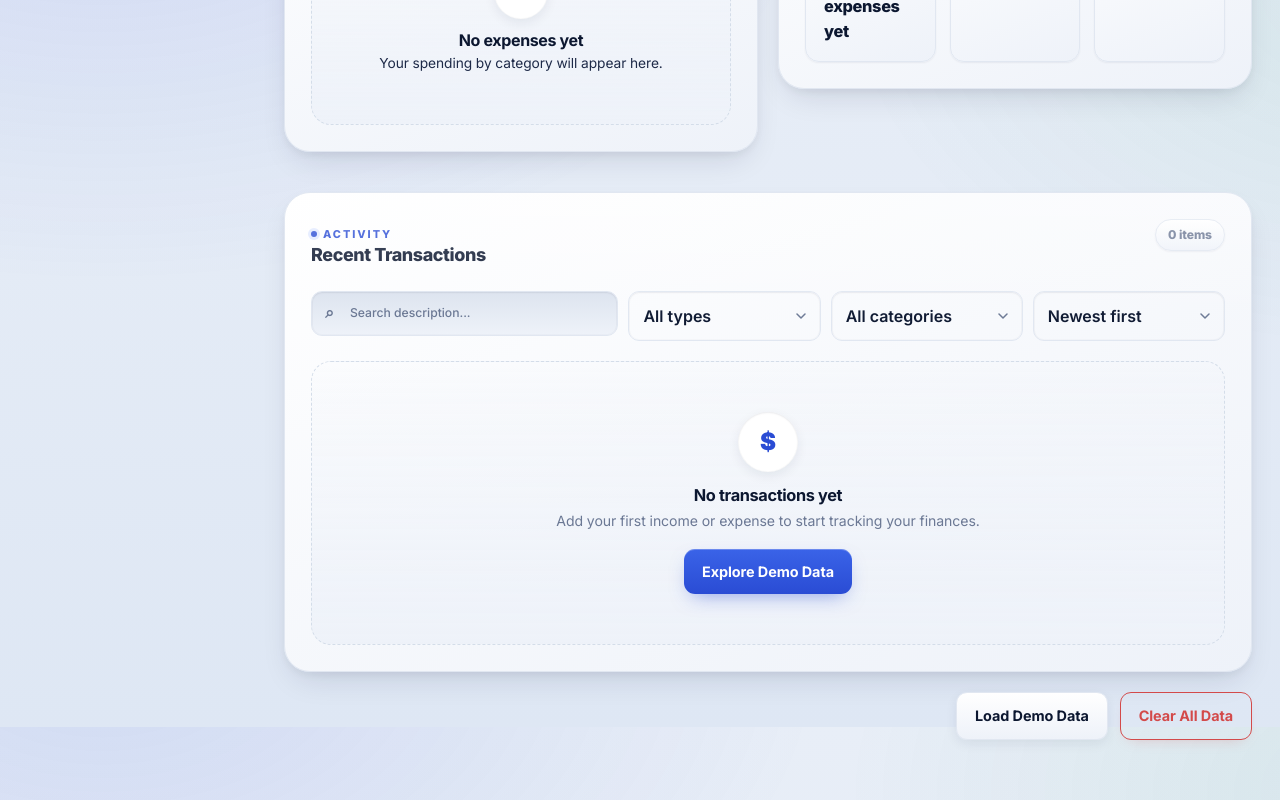
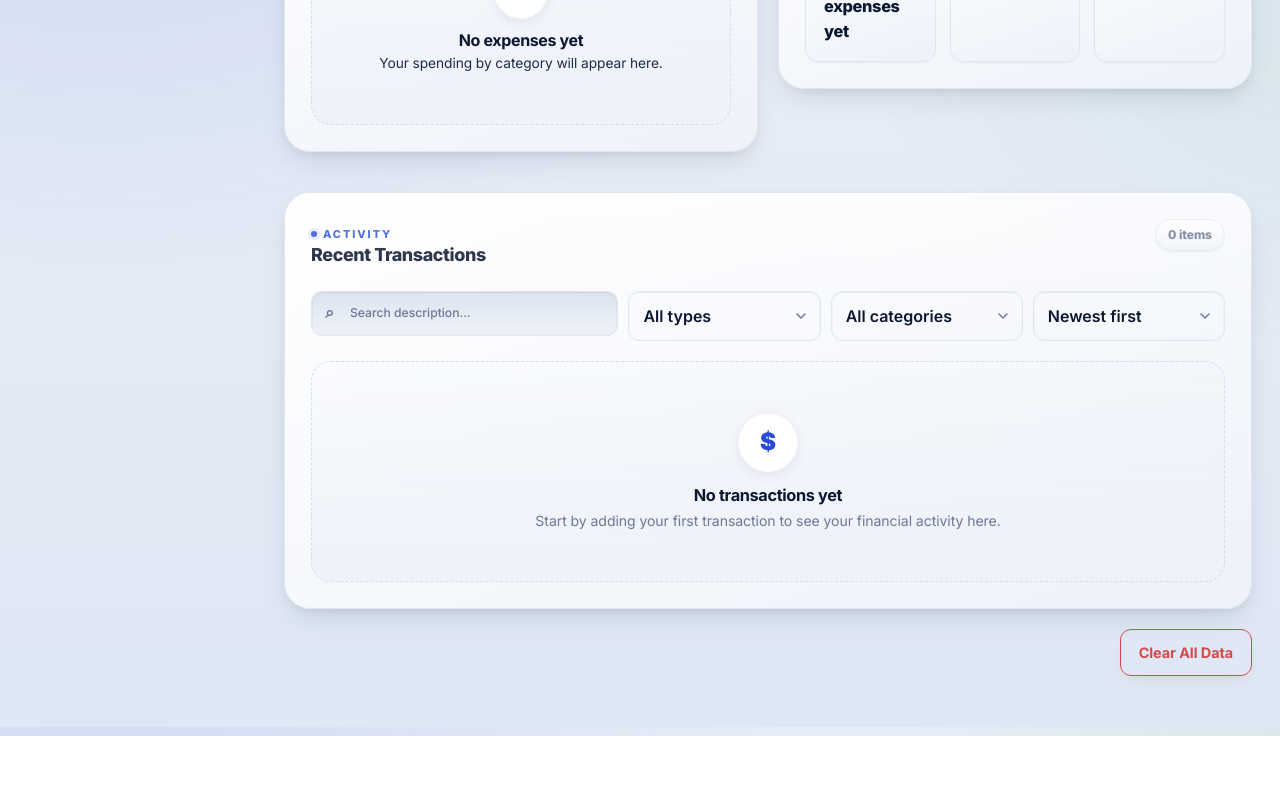
Before and after one commit to Mekudi84/My-CashFlow-Dashboard, a React (Vite) app: page / in a window 1280 px wide. Shown: the part 1673-2473 px from the top of the page. After the commit the page ends 2409 px from the top, so only its background shows below. Built offline with nearby package versions, Linux system fonts and the light colour scheme.

Commit message:
Remove all demo/sample data: empty state on first load, no demo loader

```diff
--- a/src/App.jsx
+++ b/src/App.jsx
@@ -103,28 +103,6 @@ export default function App() {
     [dispatch]
   );
 
-  const handleLoadDemo = useCallback(() => {
-    const demoDate = TODAY();
-    dispatch({
-      type: "LOAD_DEMO",
-      payload: {
-        transactions: [
-          { id: 1, description: "Monthly Salary", amount: 250000, type: "income", category: "Salary", date: demoDate },
-          { id: 2, description: "Freelance Website", amount: 85000, type: "income", category: "Freelance", date: demoDate },
-          { id: 3, description: "House Rent", amount: 70000, type: "expense", category: "Rent", date: demoDate },
-          { id: 4, description: "Groceries", amount: 32000, type: "expense", category: "Food", date: demoDate },
-          { id: 5, description: "Transport", amount: 15000, type: "expense", category: "Transport", date: demoDate },
-          { id: 6, description: "Online Course", amount: 18000, type: "expense", category: "Education", date: demoDate },
-        ],
-        budgets: [
-          { id: 101, category: "Food", limit: 50000 },
-          { id: 102, category: "Transport", limit: 30000 },
-          { id: 103, category: "Entertainment", limit: 20000 },
-        ],
-      },
-    });
-  }, [dispatch, TODAY]);
-
   const handleClearAll = useCallback(() => {
     if (!confirm("Delete all transactions, budgets and saved preferences?")) return;
     localStorage.removeItem("financeflow_transactions");
@@ -176,9 +154,6 @@ export default function App() {
   const hasActiveFilters =
     state.search.trim() !== "" || state.filterType !== "all" || state.filterCategory !== "all";
 
-  const hasAnyData = state.transactions.length > 0 || state.budgets.length > 0;
-  const showDemoBanner = hasAnyData && state.transactions.every((t) => [1, 2, 3, 4, 5, 6].includes(t.id));
-
   return (
     <div className="app-shell">
       <Sidebar active={activeSection} onSelect={handleNav} />
@@ -211,13 +186,6 @@ export default function App() {
             <ThemeToggle theme={theme} onToggle={toggleTheme} />
           </div>
         </header>
-
-        {showDemoBanner && (
-          <div className="demo-banner reveal" style={{ "--reveal-delay": "60ms" }} role="status">
-            <span className="demo-badge">SAMPLE DATA</span>
-            <p>Sample financial data for demonstration purposes. Replace with your own to start tracking.</p>
-          </div>
-        )}
 
         <main className="container">
           <div className="reveal" style={{ "--reveal-delay": "100ms" }}>
@@ -320,14 +288,10 @@ export default function App() {
               currency={currency}
               hasActiveFilters={hasActiveFilters}
               onClearFilters={handleClearFilters}
-              onLoadDemo={handleLoadDemo}
             />
           </section>
 
           <section className="footer-actions reveal" style={{ "--reveal-delay": "460ms" }}>
-            <button className="btn ghost" type="button" onClick={handleLoadDemo}>
-              {hasAnyData ? "Reload Demo Data" : "Load Demo Data"}
-            </button>
             <button className="btn danger-outline" type="button" onClick={handleClearAll}>
               Clear All Data
             </button>
--- a/src/components/TransactionList.jsx
+++ b/src/components/TransactionList.jsx
@@ -1,19 +1,15 @@
 import TransactionItem from "./TransactionItem";
 
-export default function TransactionList({ transactions, onEdit, onDelete, hasActiveFilters, onClearFilters, onLoadDemo }) {
+export default function TransactionList({ transactions, onEdit, onDelete, hasActiveFilters, onClearFilters }) {
   if (transactions.length === 0) {
     return (
       <div className="empty-state">
         <div className="empty-icon">$</div>
         <h3>No transactions yet</h3>
-        <p>Add your first income or expense to start tracking your finances.</p>
-        {hasActiveFilters ? (
+        <p>Start by adding your first transaction to see your financial activity here.</p>
+        {hasActiveFilters && (
           <button type="button" className="btn ghost empty-cta" onClick={onClearFilters}>
             Clear filters
-          </button>
-        ) : (
-          <button type="button" className="btn primary empty-cta" onClick={onLoadDemo}>
-            Explore Demo Data
           </button>
         )}
       </div>
--- a/src/hooks/useFinanceData.js
+++ b/src/hooks/useFinanceData.js
@@ -73,14 +73,6 @@ function financeReducer(state, action) {
         ...state,
         budgets: state.budgets.filter((b) => b.id !== action.payload),
         toast: "Budget removed.",
-      };
-    case "LOAD_DEMO":
-      return {
-        ...state,
-        transactions: action.payload.transactions,
-        budgets: action.payload.budgets,
-        editingId: null,
-        toast: "Demo data loaded.",
       };
     case "CLEAR_ALL":
       return {
```
